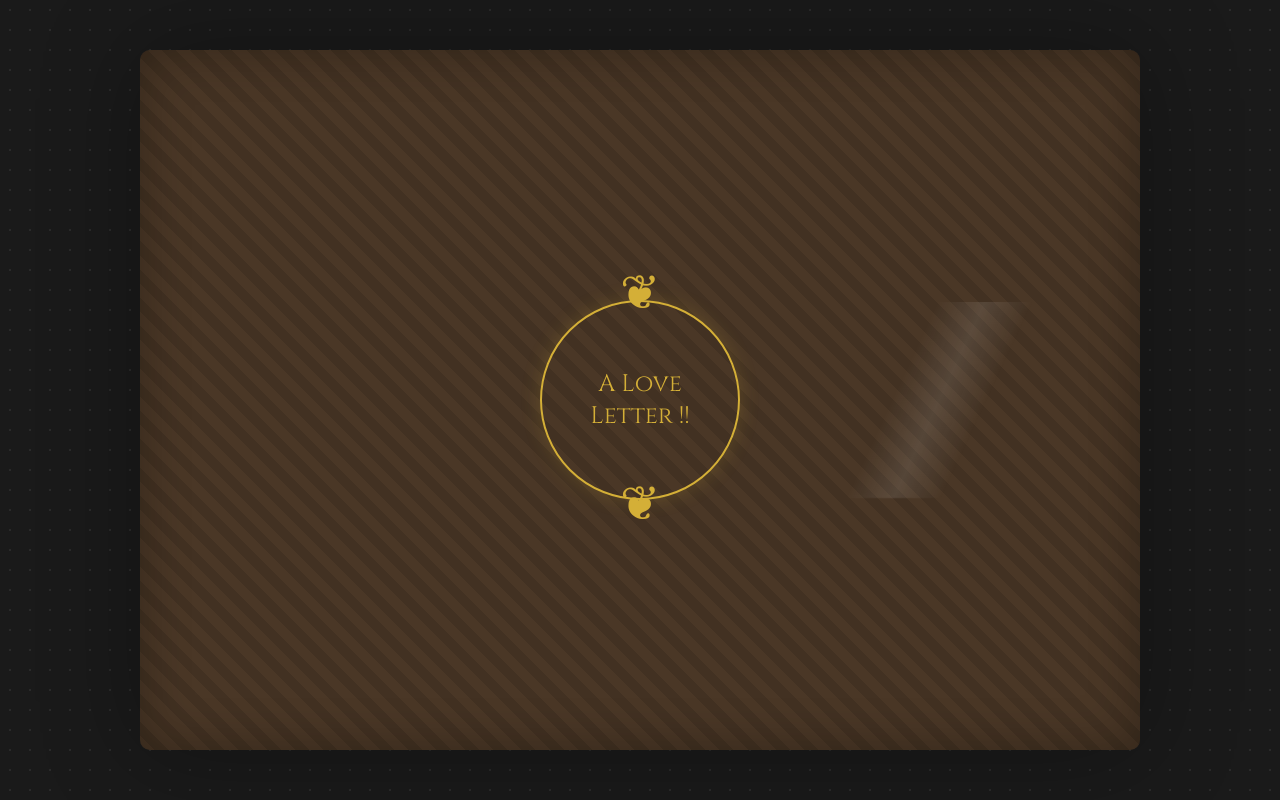
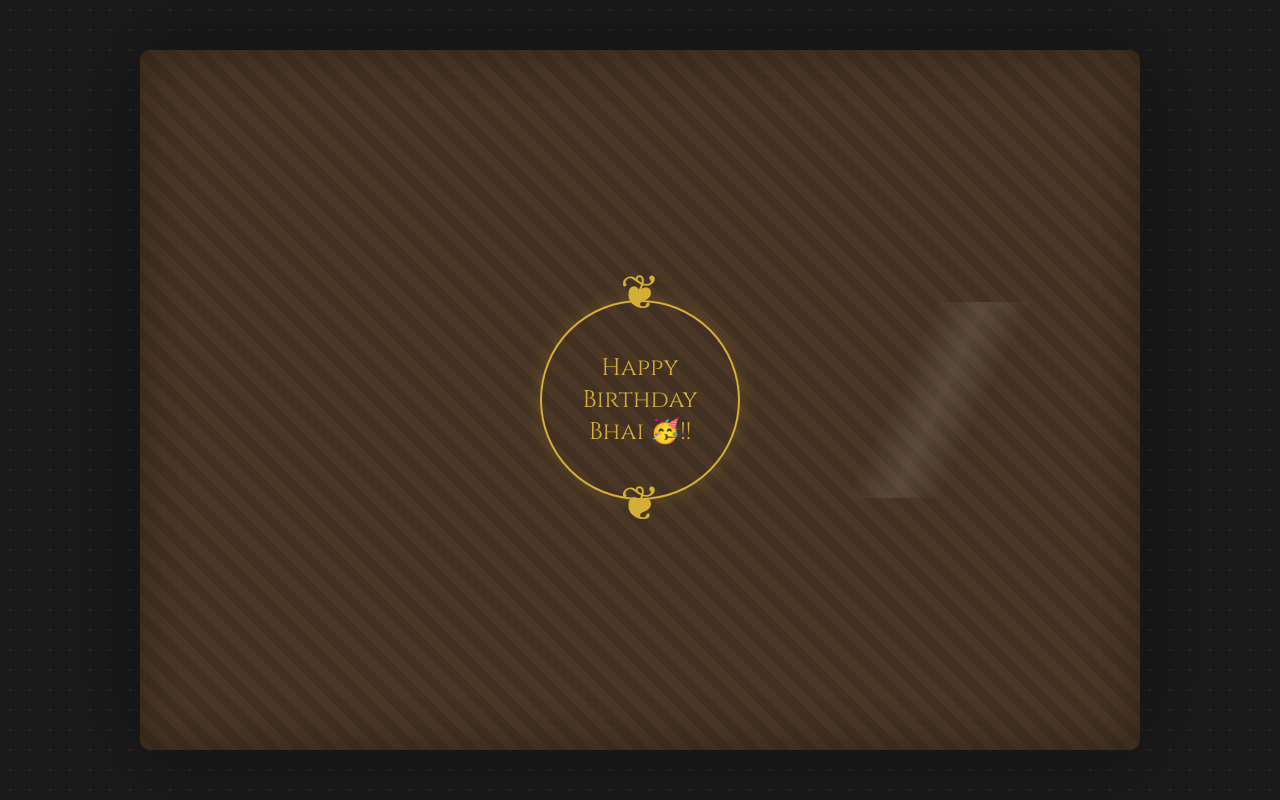
Before and after one commit to Alpha07-hay/K, a plain HTML site: page index.html in a window 1280 px wide. Drawn offline with Linux system fonts and the light colour scheme; a web font is replaced by a local one.

Commit message:
Revise birthday message in index.html
Updated the birthday message for Kashan Bhaiya with new text and emojis.

```diff
--- a/index.html
+++ b/index.html
@@ -15,7 +15,7 @@
       <div class="book">
         <div class="book-cover">
           <div class="cvr-dirn">
-            A Love Letter !!
+            Happy Birthday Bhai 🥳!!
             <div class="shine"></div>
           </div>
         </div>
@@ -27,16 +27,16 @@
           <div class="wax-seal"></div>
           <div class="ltr-cont">
             <div class="date">31st December, 2025</div>
-            <div class="slon">Many Many Happy Returns Of The Day Kashan Bhaiya,</div>
+            <div class="slon">Many Many Happy Returns Of The Day Kashan Bhaiya 🫶🏼🫂,</div>
 
-            <div class="paragp">This birthday feels different, quieter, and heavier—but it also carries more meaning than ever. You’re here, you’re fighting, and that alone makes today special. After everything you’ve been through, your strength stands louder than any celebration ever could.
+            <div class="paragp">This birthday feels different, quieter, and heavier—but it also carries more meaning than ever. You’re here, you’re fighting, and that alone makes today special. After everything you’ve been through, your strength stands louder than any celebration ever could.💫
                                   </div>
 
-            <div class="paragp">You’ve faced something terrifying and come out still breathing, still standing, still here with us—and that is nothing short of a miracle. I hope this year gives you healing where your body hurts, peace where your mind feels tired, and patience for the days recovery feels slow. Take your time, brother. There is no rush when it comes to getting better.</div>
+            <div class="paragp">You’ve faced something terrifying and come out still breathing, still standing, still here with us—and that is nothing short of a miracle. I hope this year gives you healing where your body hurts, peace where your mind feels tired, and patience for the days recovery feels slow. Take your time, brother. There is no rush when it comes to getting better.✨</div>
 
-            <div class="paragp">Know this: you are deeply loved, needed, and prayed for. Your family is proud of you—not just for surviving, but for holding on. This birthday marks not just another year of life, but a second chance, a new chapter written with courage.</div>
+            <div class="paragp">Know this: you are deeply loved, needed, and prayed for. Your family is proud of you—not just for surviving, but for holding on. This birthday marks not just another year of life, but a second chance, a new chapter written with courage.❤️‍🔥</div>
 
-            <div class="paragp">Rest, heal, and come back stronger. We’re waiting for you.</div>
+            <div class="paragp">Rest, heal, and come back stronger. We’re waiting for you.❤️‍🩹🫂</div>
 
             <div class="paragp">
               <And Jaldi Theek Ho Jao Bhaiya , Mujhe Nahin Pata Kya Khayal Hai Mujhe Lekar Magar Sach Me I Respect You And Your Family For Real. Tumne Aur Didi Ne Sage Bhai Jese Treat Kiya Hai 😭 🤌🏼.....Ladai Wagera Ki Baat Alag Hai Waha Side Change Kar Lete Hk Bhaiya Magar 😅..... Really You're Like Real Brother ❤️ 🫂
```
